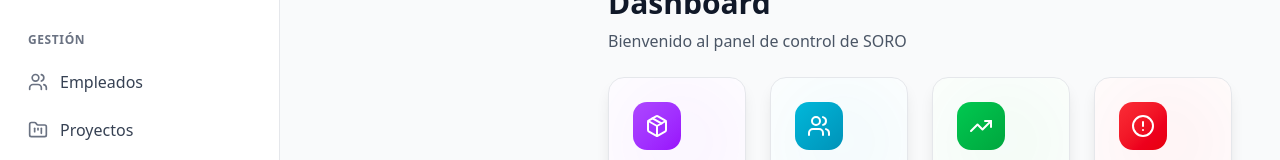
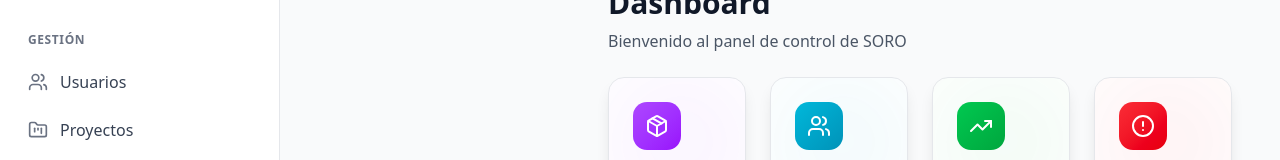
Before and after one commit to CrisD3v/soro, a Next.js app in the folder client/: page /dashboard in a window 1280 px wide. Shown: the part 261-421 px from the top of the page. Built offline with nearby package versions, Linux system fonts and the light colour scheme.

Commit message:
feat( layout): agregar link de Usuarios al sidebar
## Update
- Agregar item 'Usuarios' al sidebar
- Icono Users de lucide-react
- Link a /dashboard/users

## Resultado
 Navegación a módulo de usuarios
 Sidebar actualizado con nuevo módulo

```diff
--- a/client/src/components/templates/DashboardLayout/DashboardLayout.tsx
+++ b/client/src/components/templates/DashboardLayout/DashboardLayout.tsx
@@ -17,7 +17,7 @@ import { DashboardLayoutProps } from './DashboardLayout.types';
 export const DashboardLayout = ({ children, className = '' }: DashboardLayoutProps) => {
   const [isCollapsed, setIsCollapsed] = useState(false);
 
-  // Mock data - esto vendrá del context/API
+  // Configuración del sidebar
   const sidebarGroups = [
     {
       id: 'main',
@@ -49,10 +49,10 @@ export const DashboardLayout = ({ children, className = '' }: DashboardLayoutPro
       label: 'Gestión',
       items: [
         {
-          id: 'employees',
-          label: 'Empleados',
+          id: 'users',
+          label: 'Usuarios',
           icon: <Users className="w-5 h-5" />,
-          href: '/dashboard/employees',
+          href: '/dashboard/users',
         },
         {
           id: 'projects',
```
